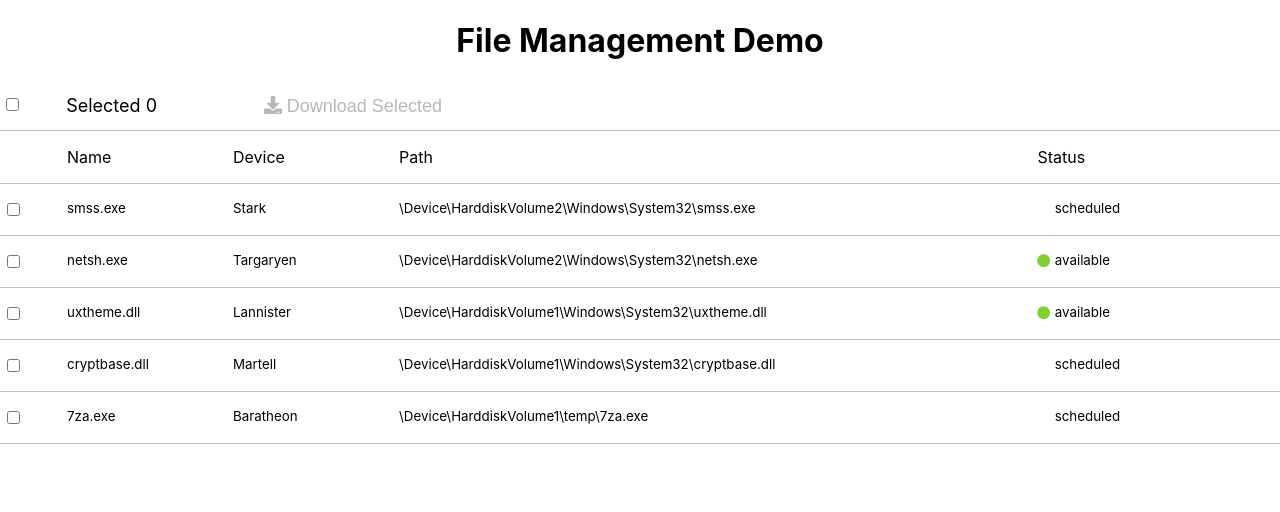
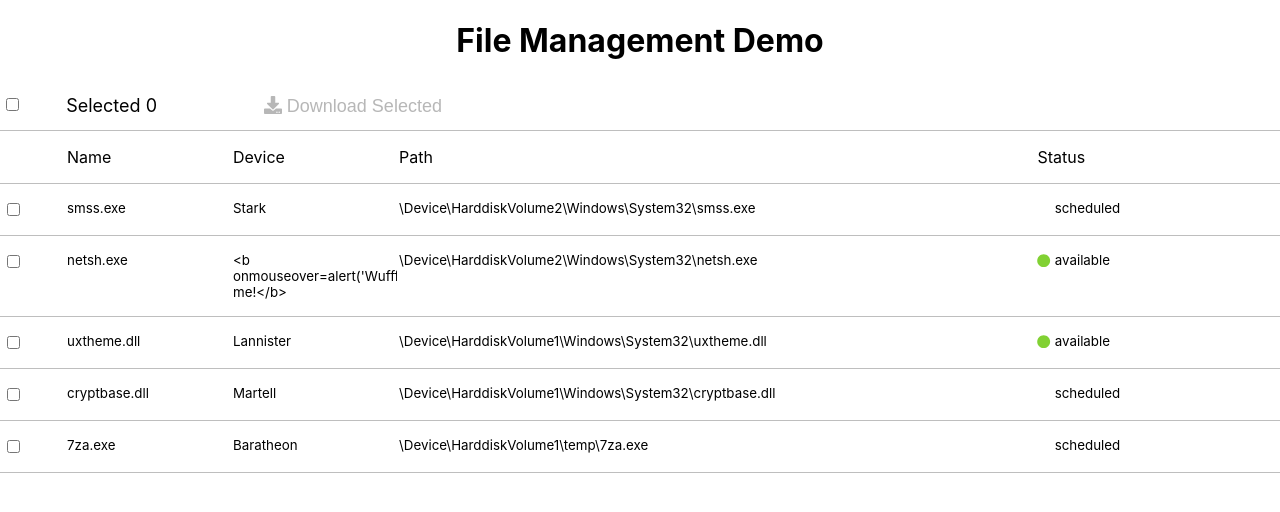
Before and after one commit to mattcfilbert/File-Management-Demo, a React (Create React App) app: page / in a window 1280 px wide. Shown: the top 512 px of the page. Built offline with nearby package versions, Linux system fonts and the light colour scheme.

Commit message:
updated data flow and testing

```diff
--- a/src/App.tsx
+++ b/src/App.tsx
@@ -1,31 +1,22 @@
-import { useEffect, useState } from 'react';
+import { SetStateAction, useEffect, useState } from 'react';
 import './App.css';
-import { intakeData } from './utils/ApiPayloadUtils';
 import DisplayFile from './types/DisplayFile';
 import ApiPayload from './types/ApiPayload';
 import FileList from './components/FileList/FileList';
 
+interface AppProps {
+  apiOutput: ApiPayload[],
+  intakeData: (apiPayload: ApiPayload[]) => SetStateAction<DisplayFile[]>
+}
 
-function App() {
-  const apiJSON = [
+function App({apiOutput, intakeData}: AppProps) {
 
-    {name: 'smss.exe', device: 'Stark', path: '\\Device\\HarddiskVolume2\\Windows\\System32\\smss.exe', status: 'scheduled'},
-
-    {name: 'netsh.exe', device: 'Targaryen', path: '\\Device\\HarddiskVolume2\\Windows\\System32\\netsh.exe', status: 'available'},
-
-    {name: 'uxtheme.dll', device: 'Lannister', path: '\\Device\\HarddiskVolume1\\Windows\\System32\\uxtheme.dll', status: 'available'},
-
-    {name: 'cryptbase.dll', device: 'Martell', path: '\\Device\\HarddiskVolume1\\Windows\\System32\\cryptbase.dll', status: 'scheduled'},
-
-    {name: '7za.exe', device: 'Baratheon', path: '\\Device\\HarddiskVolume1\\temp\\7za.exe', status: 'scheduled'}
-
-    ]
-  const [apiPayload] = useState<ApiPayload[]>(apiJSON)
+  const [apiPayload] = useState<ApiPayload[]>(apiOutput)
   const [displayedFiles, setDisplayedFiles] = useState<DisplayFile[]>([])
 
   useEffect(() => {
     setDisplayedFiles(intakeData(apiPayload))
-  }, [apiPayload])
+  }, [apiPayload, intakeData])
   return (
     <div className="App">
       <header className="App-header">
--- a/src/index.tsx
+++ b/src/index.tsx
@@ -3,10 +3,12 @@ import ReactDOM from 'react-dom';
 import './index.css';
 import App from './App';
 import reportWebVitals from './reportWebVitals';
+import { apiJSON } from './mocks/apipayload.mock';
+import { intakeData } from './utils/ApiPayloadUtils';
 
 ReactDOM.render(
   <React.StrictMode>
-    <App />
+    <App apiOutput={apiJSON} intakeData={intakeData}/>
   </React.StrictMode>,
   document.getElementById('root')
 );
--- /dev/null
+++ b/src/mocks/apipayload.mock.ts
@@ -0,0 +1,13 @@
+import ApiPayload from "../types/ApiPayload";
+
+export const apiJSON =  [ {name: 'smss.exe', device: 'Stark', path: '\\Device\\HarddiskVolume2\\Windows\\System32\\smss.exe', status: 'scheduled'},
+
+{name: 'netsh.exe', device: "<b onmouseover=alert('Wufff!')>click me!</b>", path: '\\Device\\HarddiskVolume2\\Windows\\System32\\netsh.exe', status: 'available'},
+
+{name: 'uxtheme.dll', device: 'Lannister', path: '\\Device\\HarddiskVolume1\\Windows\\System32\\uxtheme.dll', status: 'available'},
+
+{name: 'cryptbase.dll', device: 'Martell', path: '\\Device\\HarddiskVolume1\\Windows\\System32\\cryptbase.dll', status: 'scheduled'},
+
+{name: '7za.exe', device: 'Baratheon', path: '\\Device\\HarddiskVolume1\\temp\\7za.exe', status: 'scheduled'}
+
+] as ApiPayload[]
```
Also changed, not shown: 2 other files (tests, documents, lock files or other folders).
